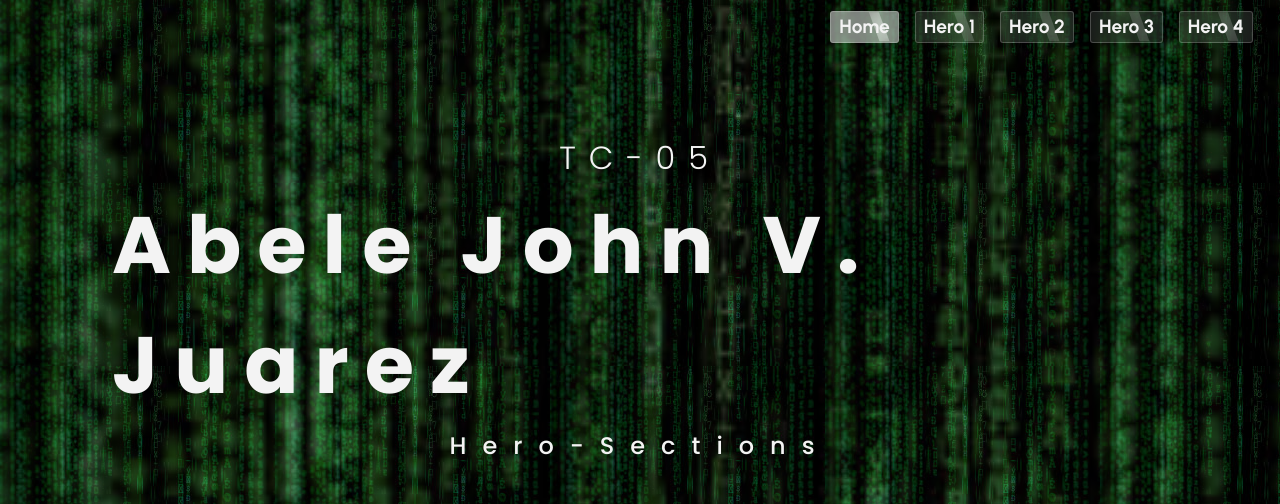
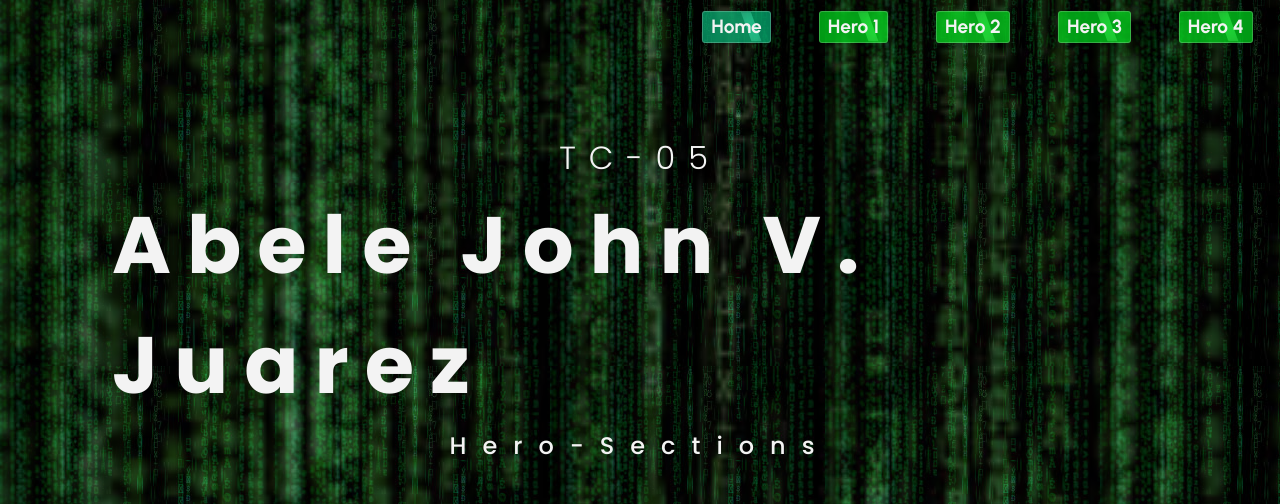
Before and after one commit to Abeleops/AWD-WD-HERO-SECTION, a plain HTML site: page index.html in a window 1280 px wide. Shown: the top 504 px of the page. Drawn offline with Linux system fonts and the light colour scheme.

Commit message:
feat:modified header

```diff
--- a/assets/css/header.css
+++ b/assets/css/header.css
@@ -9,13 +9,14 @@
     display: flex;
     justify-content: flex-end;
     padding: .7rem 1rem;
-    gap: 1rem;
-    color: white;
+    gap: 3rem;
+    color: rgb(0, 0, 0);
     height: fit-content;
 
 
+
     & .btn {
-        background: rgba(255, 255, 255, 0.1);
+        background: rgba(0, 255, 34, 0.596);
         box-shadow: 0 4px 30px rgba(0, 0, 0, 0.301);
         backdrop-filter: blur(10px);
         -webkit-backdrop-filter: blur(10px);
@@ -30,7 +31,7 @@
         transition: all .2s ease;
 
         &.active {
-            background: rgba(255, 255, 255, 0.479);
+            background: rgba(6, 255, 172, 0.479);
         }
 
         &::before {
@@ -48,9 +49,10 @@
         }
 
         &:hover {
-            transform: scale(1.1);
+            transform: scale(1.3);
+            background-color: black;
             &::before {
-                transform: skew(20deg) translateY(-5px) translateX(-20px);
+                transform: skew(50deg) translateY(-5px) translateX(-20px) ;
             }
         }
     }
```
